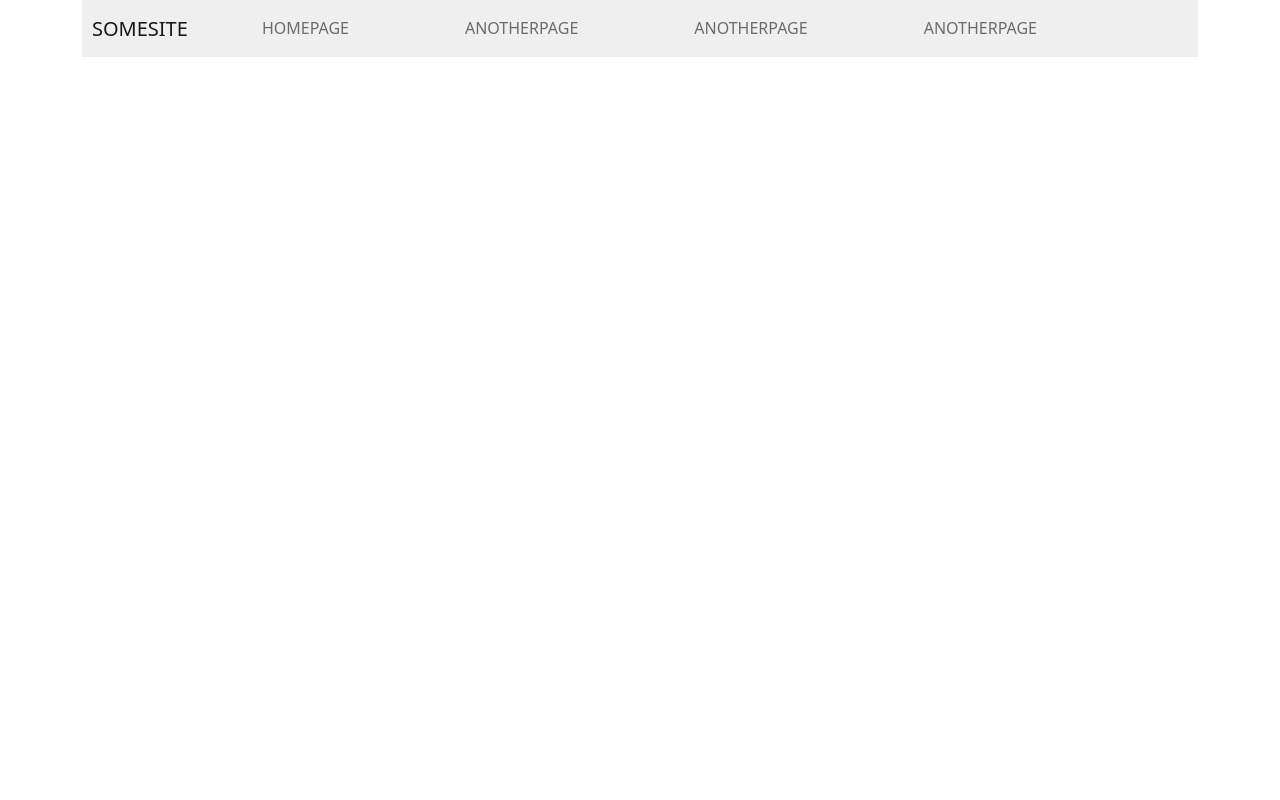
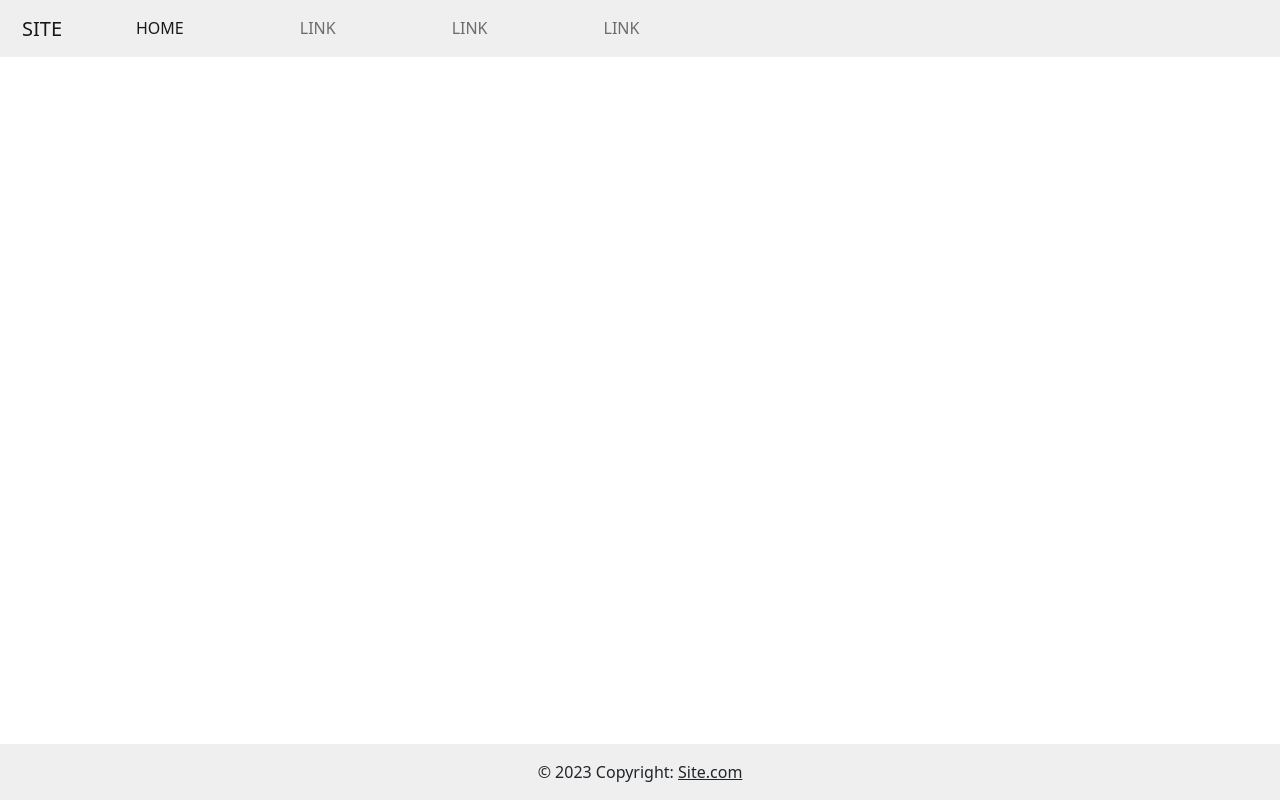
Before and after one commit to Someone123770/PyWeb_project, a Flask app: page / in a window 1280 px wide. Run offline with Flask 3, Linux system fonts and the light colour scheme; some libraries are stand-ins or nearby versions.

Commit message:
almost finished navbar and footer

```diff
--- a/src/main.py
+++ b/main.py
@@ -5,9 +5,11 @@ app = Flask(__name__)
 @app.route('/')
 @app.route('/index')
 def index():
-    title = 'dfdsfdsa'
+    title = 'Site'
+    print('start_index')
     return render_template('base.html', title=title)
 
 
 if __name__ == '__main__':
-    app.run(port=8000, host='127.0.0.1')
+    print('start0')
+    app.run(port=8888, host='127.0.0.1')
--- a/static/css/style.css
+++ b/static/css/style.css
@@ -41,3 +41,7 @@ header .nav-item a::after{
 header .nav-item a:hover::after{
 	transform: scale(1);
 }
+
+footer .text-center{
+    background-color: #EFEFEF;
+}
--- a/templates/base.html
+++ b/templates/base.html
@@ -11,27 +11,45 @@
 
     <title>{{ title }}</title>
 </head>
+
 <body>
-
 <header>
-		<div class="container">
     <nav class="navbar navbar-expand-lg navbar-light">
-				<a class="navbar-brand" href="#">SomeSite</a>
-				<button class="navbar-toggler" type="button" data-toggle="collapse" data-target="#navbarSupportedContent" aria-controls="navbarSupportedContent" aria-expanded="false" aria-label="Toggle navigation">
+        <div class="container-fluid">
+            <a class="navbar-brand" href="/index">Site</a>
+            <button class="navbar-toggler" type="button" data-bs-toggle="collapse"
+                    data-bs-target="#navbarSupportedContent" aria-controls="navbarSupportedContent"
+                    aria-expanded="false" aria-label="Toggle navigation">
                 <span class="navbar-toggler-icon"></span>
             </button>
-
             <div class="collapse navbar-collapse" id="navbarSupportedContent">
-					<ul class="navbar-nav ml-auto">
-						<li class="nav-item"><a class="nav-link" href="#">HomePage</a></li>
-						<li class="nav-item"><a class="nav-link" href="#">AnotherPage</a></li>
-						<li class="nav-item"><a class="nav-link" href="#">AnotherPage</a></li>
-						<li class="nav-item"><a class="nav-link" href="#">AnotherPage</a></li>
+                <ul class="navbar-nav me-auto mb-2 mb-lg-0">
+                    <li class="nav-item">
+                        <a class="nav-link active" aria-current="page" href="/">Home</a>
+                    </li>
+                    <li class="nav-item">
+                        <a class="nav-link" href="#">Link</a>
+                    </li>
+                    <li class="nav-item">
+                        <a class="nav-link" href="#">Link</a>
+                    </li>
+                    <li class="nav-item">
+                        <a class="nav-link" href="#">Link</a>
+                    </li>
                 </ul>
             </div>
+        </div>
     </nav>
+</header>
+
+<footer class="text-center text-lg-start fixed-bottom">
+  <!-- Copyright -->
+  <div class="text-center p-3">
+    © 2023 Copyright:
+    <a class="text-dark" href="/">Site.com</a>
   </div>
-	</header>
+  <!-- Copyright -->
+</footer>
 
 <script src="https://code.jquery.com/jquery-3.3.1.slim.min.js"
         integrity="sha384-q8i/X+965DzO0rT7abK41JStQIAqVgRVzpbzo5smXKp4YfRvH+8abtTE1Pi6jizo"
```
Lines whose indentation alone changed are shown as unchanged.
